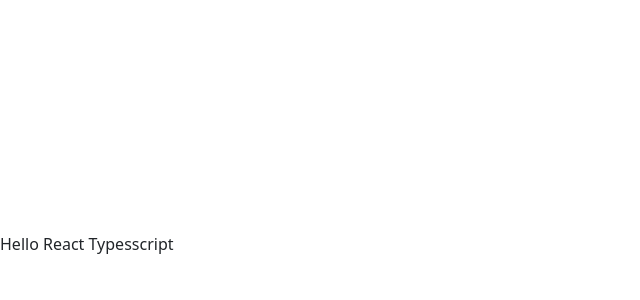
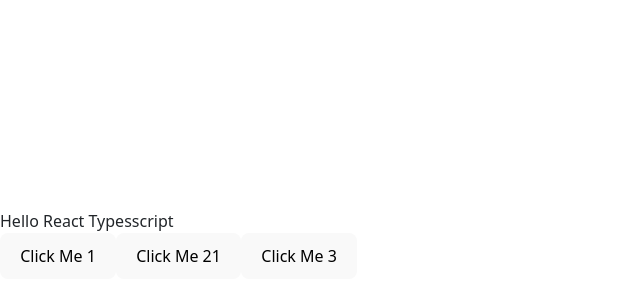
Before and after one commit to vanhoa690/typescript-web502-fall25, a React (Vite) app in the folder WEB502_BASE/: page / in a window 1280 px wide. Shown: the part 156-456 px from the top of the page, without its empty margins (0-640 px from the left). Built offline with nearby package versions, Linux system fonts and the light colour scheme; the HTML template or start-up script is replaced by a standard one.

Commit message:
components button

```diff
--- a/WEB502_BASE/src/App.tsx
+++ b/WEB502_BASE/src/App.tsx
@@ -1,9 +1,16 @@
 import { Toaster } from "react-hot-toast";
+import Button from "./components/Button";
 
 function App() {
+  const handleClick = (name: string) => alert("Clicked!" + name);
+  const handleClick2 = () => alert("Clicked!");
+
   return (
     <>
       <div>Hello React Typesscript</div>
+      <Button label="Click Me 1" onClick={() => handleClick("hoadv")} />
+      <Button label="Click Me 21" onClick={handleClick2} />
+      <Button label="Click Me 3" onClick={handleClick2} />
       <Toaster />
     </>
   );
--- /dev/null
+++ b/WEB502_BASE/src/components/Button.tsx
@@ -0,0 +1,10 @@
+interface ButtonProps {
+  label: string;
+  onClick: () => void;
+}
+
+const Button = ({ label, onClick }: ButtonProps) => {
+  return <button onClick={onClick}>{label}</button>;
+};
+
+export default Button;
```
